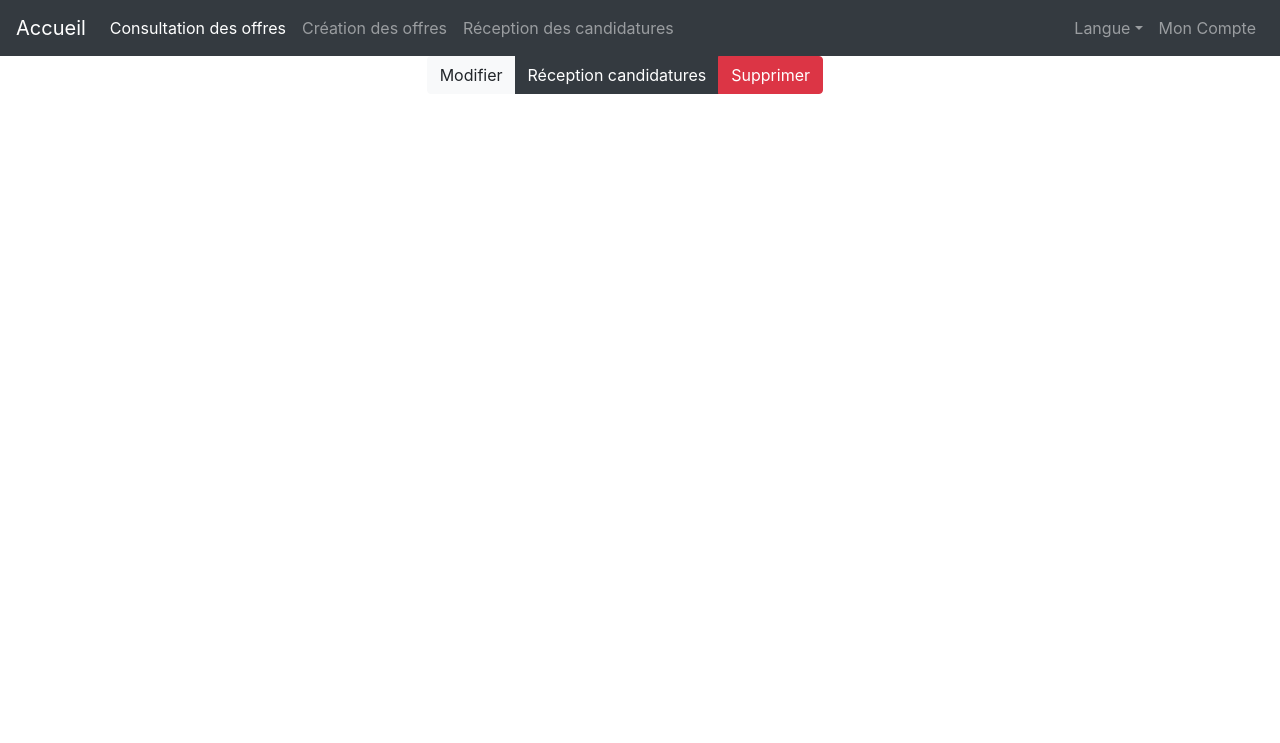
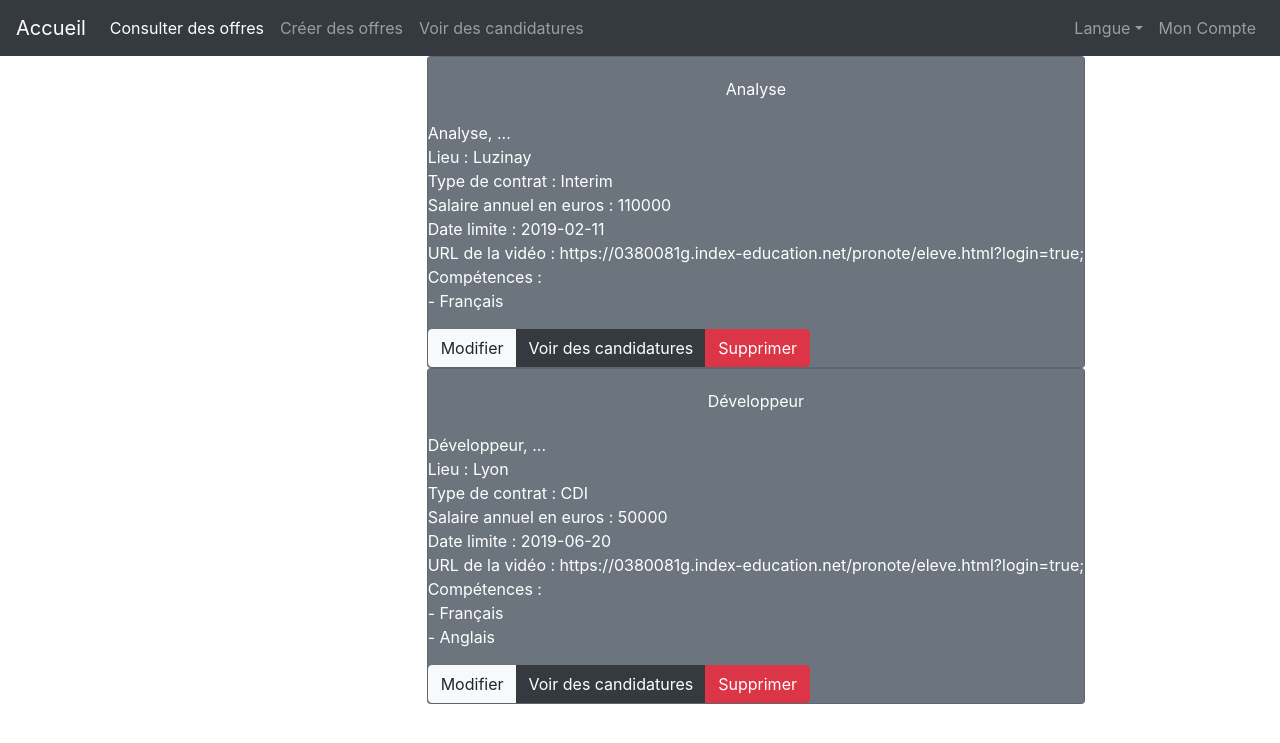
Before and after one commit to PPE2018/projetppe, a PHP site: page /consultation_offre_rh.php in a window 1280 px wide. Shown: the top 743 px of the page. Run offline with PHP 8.4, Linux system fonts and the light colour scheme; data comes from the database, SQL or seed files in the repository.

Commit message:
traduction francais anglais des pages création d'une offre et consulation offre

```diff
--- a/consultation_offre_rh.php
+++ b/consultation_offre_rh.php
@@ -8,38 +8,48 @@
         <link href="style/consultation_offre_rh.css" rel="stylesheet">
     </head>
     <body>
-          <nav class="navbar sticky-top navbar-expand-lg navbar-dark bg-dark">
-          <a class="navbar-brand" href="#">Accueil</a>
-          <button class="navbar-toggler" type="button" data-toggle="collapse" data-target="#navbarsExample05" aria-controls="navbarsExample05" aria-expanded="false" aria-label="Toggle navigation">
-            <span class="navbar-toggler-icon"></span>
+      <?php
+
+      $langue = 'fr';
+
+      if (isset($_GET['langue']))
+        $langue = $_GET['langue'];
+      include "langue_".$langue.".php";
+
+      echo"
+          <nav class='navbar sticky-top navbar-expand-lg navbar-dark bg-dark'>
+          <a class='navbar-brand' href='#'>$str[1]</a>
+          <button class='navbar-toggler' type='button' data-toggle='collapse' data-target='#navbarsExample05' aria-controls='navbarsExample05' aria-expanded='false' aria-label='Toggle navigation'>
+            <span class='navbar-toggler-icon'></span>
           </button>
 
-          <div class="collapse navbar-collapse" id="navbarsExample05">
-            <ul class="navbar-nav mr-auto">
-              <li class="nav-item active">
-                <a class="nav-link" href="consultation_offre_rh.php">Consultation des offres</a>
+          <div class='collapse navbar-collapse' id='navbarsExample05'>
+            <ul class='navbar-nav mr-auto'>
+              <li class='nav-item active'>
+                <a class='nav-link' href='consultation_offre_rh.php?langue=fr'>$str[2]</a>
               </li>
-              <li class="nav-item ">
-                <a class="nav-link" href="creation_offre.php">Création des offres</a>
+              <li class='nav-item '>
+                <a class='nav-link' href='creation_offre.php?langue=fr'>$str[3]</a>
               </li>
-              <li class="nav-item">
-                <a class="nav-link" href="#">Réception des candidatures</a>
+              <li class='nav-item'>
+                <a class='nav-link' href='#'>$str[4]</a>
               </li>
             </ul>
-            <ul class="navbar-nav ml-auto">
-              <li class="nav-item dropdown">
-                <a class="nav-link dropdown-toggle" data-toggle="dropdown" aria-haspopup="true" aria-expanded="false">Langue</a>
-                <div class="dropdown-menu" aria-labelledby="dropdown05">
-                  <a class="dropdown-item" href="#">Français</a>
-                  <a class="dropdown-item" href="#">English</a>
+            <ul class='navbar-nav ml-auto'>
+              <li class='nav-item dropdown'>
+                <a class='nav-link dropdown-toggle' data-toggle='dropdown' aria-haspopup='true' aria-expanded='false'>$str[5]</a>
+                <div class='dropdown-menu' aria-labelledby='dropdown05'>
+                  <a class='dropdown-item' href='consultation_offre_rh.php?langue=fr'>$str[6]</a>
+                  <a class='dropdown-item' href='consultation_offre_rh.php?langue=en'>$str[7]</a>
                 </div>
               </li>
-              <li class="nav-item">
-                <a class="nav-link" href="#">Mon Compte</a>
+              <li class='nav-item'>
+                <a class='nav-link' href='#'>$str[8]</a>
               </li>
             </ul>
           </div>
-        </nav>
+        </nav>";
+        ?>
 
         <div class="container-fluid">
           <div class="row content">
@@ -48,7 +58,7 @@
             <div classe='col-sm-4'>
               <?php
               include 'bdd/bdd.php';
-              $resultat=mysqli_query($connexion, 'SELECT offre_emplois.id_offre, offre_emplois.libelle as libelle_offre, description, lieu, type_contrat, salaire, date_limite, video, competence.libelle FROM offre_emplois INNER JOIN posseder ON offre_emplois.id_offre = posseder.id_offre INNER JOIN competence ON posseder.id_competence = competence.id_competence ORDER BY offre_emplois.libelle WHERE supprimer = 0'); /*permet d'afficher les données*/
+              $resultat=mysqli_query($connexion, 'SELECT offre_emplois.id_offre, offre_emplois.libelle as libelle_offre, description, lieu, type_contrat, salaire, date_limite, video, competence.libelle FROM offre_emplois INNER JOIN posseder ON offre_emplois.id_offre = posseder.id_offre INNER JOIN competence ON posseder.id_competence = competence.id_competence ORDER BY offre_emplois.libelle'); /*permet d'afficher les données*/
 
               $id = -1; //index impossible
               while($ligne = mysqli_fetch_array($resultat, MYSQLI_BOTH)){
@@ -56,18 +66,15 @@
                 $id_datelim=$ligne['date_limite'];
                 $datetime = date("Y-m-d ");
 
-                echo $datetime;
-                if ($datime> $datelim) {
-                  $supprimer="INSERT INTO offre_emplois(supprimer) VALUES 1 ";
-                }
+                if ($datetime< $id_datelim) {
                   if($id_offre!=$id){ // si id est différents de l'autre id
                     if ($id!=-1) {
                       // on affiche le bouton
                       echo "</div>
                             <div class='btn-group text-center'>
-                            <button href='#' type='button' class='btn btn-light'>Modifier</button>
-                            <button href='#' type='button' class='btn btn-dark'>Réception candidatures</button>
-                            <button type='button' class='btn btn-danger'>Supprimer</button>
+                              <button href='#' type='button' class='btn btn-light'>$str[15]</button>
+                              <button href='#' type='button' class='btn btn-dark'>$str[16]</button>
+                              <button type='button' class='btn btn-danger'>$str[17]</button>
                             </div>
 
                             </div>";
@@ -88,25 +95,28 @@
                               </div>
                               <div classe='card-body1'>
                                 <p>$desc
-                              <br/> Lieu : $lieu
-                              <br/> Type de contrat : $typecontr
-                              <br/> Salaire annuel en euros : $salaire
-                              <br/> Date limite : $datelim
-                              <br/> URL de la vidéo : $video;
-                              <br/> Compétences : <br/> - $competence";
+                                <br/> $str[9] : $lieu
+                                <br/> $str[10] : $typecontr
+                                <br/> $str[11] : $salaire
+                                <br/> $str[12] : $datelim
+                                <br/> $str[13] : $video;
+                                <br/> $str[14] : <br/> - $competence";
                   }
                   else{
                     $competence = $ligne['libelle'];
                     echo "<br />- $competence";
 
                   }
+                  // $supprimer="INSERT INTO offre_emplois(supprimer) VALUES 1 ";
+                }
+
                 $id=$id_offre;
               }
               echo "</div>
                     <div class='btn-group '>
-                      <button  href='#' type='button' class='btn btn-light'>Modifier</button>
-                      <button  href='#' type='button' class='btn btn-dark'>Réception candidatures</button>
-                      <button type='button' class='btn btn-danger'>Supprimer</button>
+                      <button  href='#' type='button' class='btn btn-light'>$str[15]</button>
+                      <button  href='#' type='button' class='btn btn-dark'>$str[16]</button>
+                      <button type='button' class='btn btn-danger'>$str[17]</button>
                     </div>
                     </div>";
 
--- /dev/null
+++ b/langue_fr.php
@@ -0,0 +1,52 @@
+<?php
+// pour consultation_offre_rh
+//menu
+$str[1]="Accueil";
+$str[2]="Consulter des offres";
+$str[3]="Créer des offres";
+$str[4]="Voir des candidatures";
+$str[5]="Langue";
+$str[6]="Français";
+$str[7]="Anglais";
+$str[8]="Mon Compte";
+
+//box
+$str[9]="Lieu";
+$str[10]="Type de contrat";
+$str[11]="Salaire annuel en euros";
+$str[12]="Date limite";
+$str[13]="URL de la vidéo";
+$str[14]="Compétences";
+
+//boutons
+$str[15]="Modifier";
+$str[16]="Voir des candidatures";
+$str[17]="Supprimer";
+
+//création des offres d'emplois
+$str[18]="Création de l'offre";
+$str[19]="Intitulé du poste";
+$str[20]="Description";
+$str[21]="Type de l'offre";
+$str[22]="CDI";
+$str[23]="CDD";
+$str[24]="Intérim";
+$str[25]="Compétences";
+$str[26]=" Appuyer sur le bouton ctrl (sur Windows) ou Command (Mac) pour sélectionner plusieurs compétences";
+$str[27]="Ajouter";
+$str[28]="Lieu";
+$str[29]="Salaire annuel";
+$str[30]="Date limite de dépots";
+$str[31]="Documents à fournir";
+$str[32]="CV";
+$str[33]="Lettre motivation";
+$str[34]="Vidéo";
+$str[35]="URL de la Vidéo";
+$str[36]="Créer l'offre";
+
+
+
+
+
+
+ ?>
```
Also changed, not shown: creation_offre.php (+82 -65 lines), langue_en.php (added, +48 -0 lines), creation_candidat.php (renamed from creation_candidature.php). Lines whose indentation alone changed are shown as unchanged.
